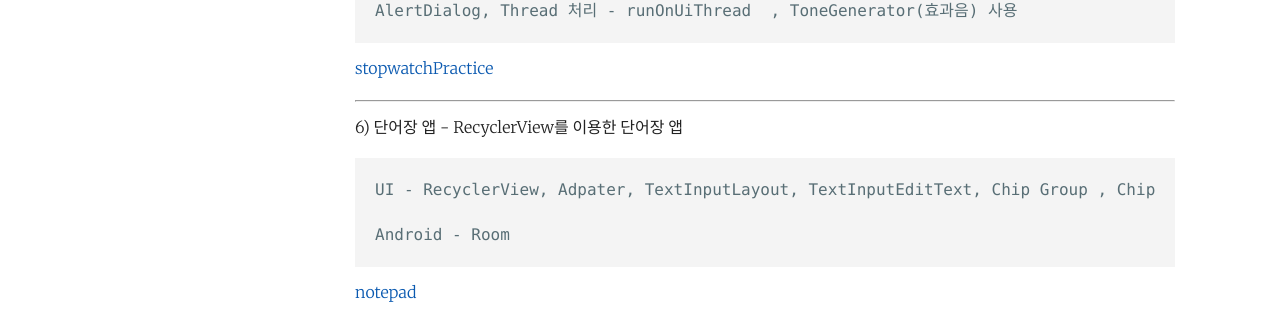
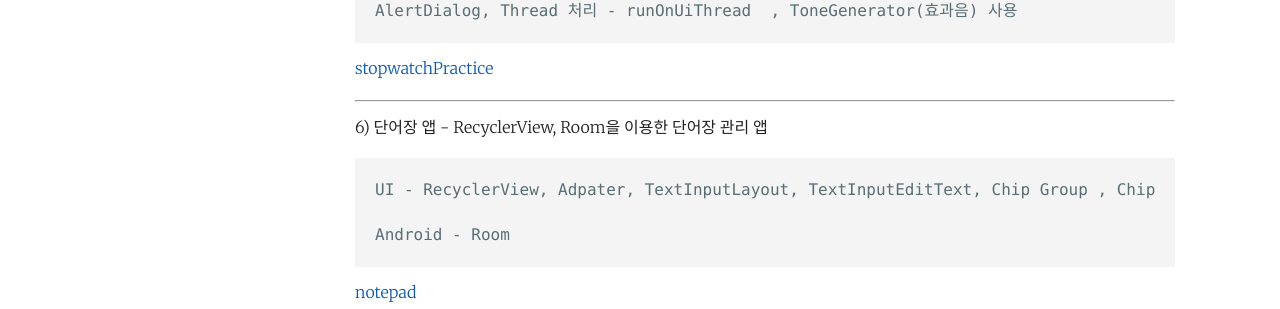
Before and after one commit to Jaeyong1114/Jaeyong1114.github.io, a Jekyll site: the page built from _posts/2023-06-08-Study-jekyll.markdown, in a window 1280 px wide and 1277 px high. Shown: the part 906-1215 px from the top of the window. Built offline with Jekyll 4.4.1, drawn with Linux system fonts in a browser that asks for light colours.

Commit message:
스터디 수정

```diff
--- a/_posts/2023-06-08-Study-jekyll.markdown
+++ b/_posts/2023-06-08-Study-jekyll.markdown
@@ -46,7 +46,7 @@ categories: jekyll update
 
   --------------------------------------------------------------------------------------------------------------------------------------
 
-  6) 단어장 앱 - RecyclerView를 이용한 단어장 앱
+  6) 단어장 앱 - RecyclerView, Room을 이용한 단어장 관리 앱
 
     UI - RecyclerView, Adpater, TextInputLayout, TextInputEditText, Chip Group , Chip , ConstraintLayout - Barrier
 
```
